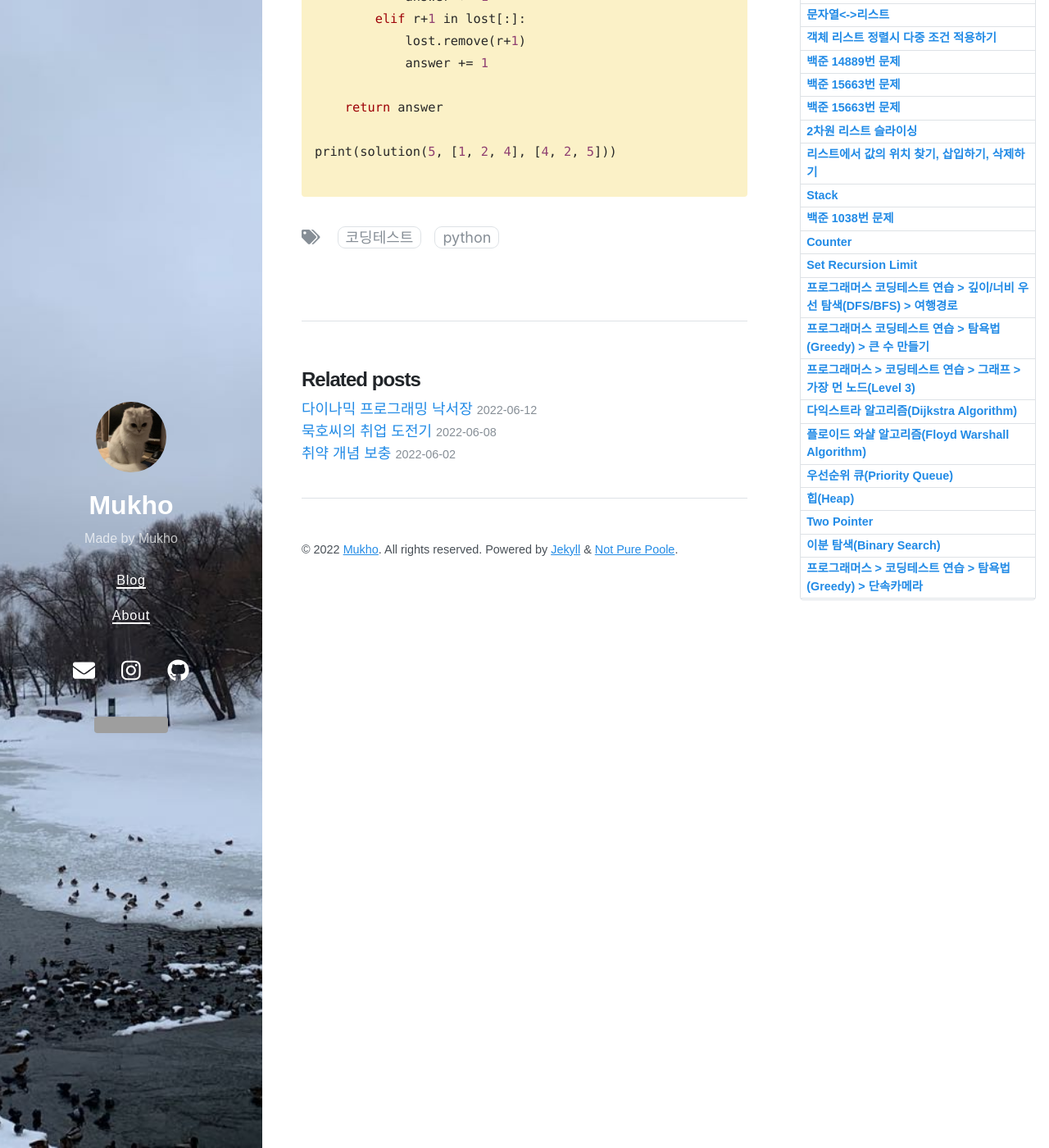
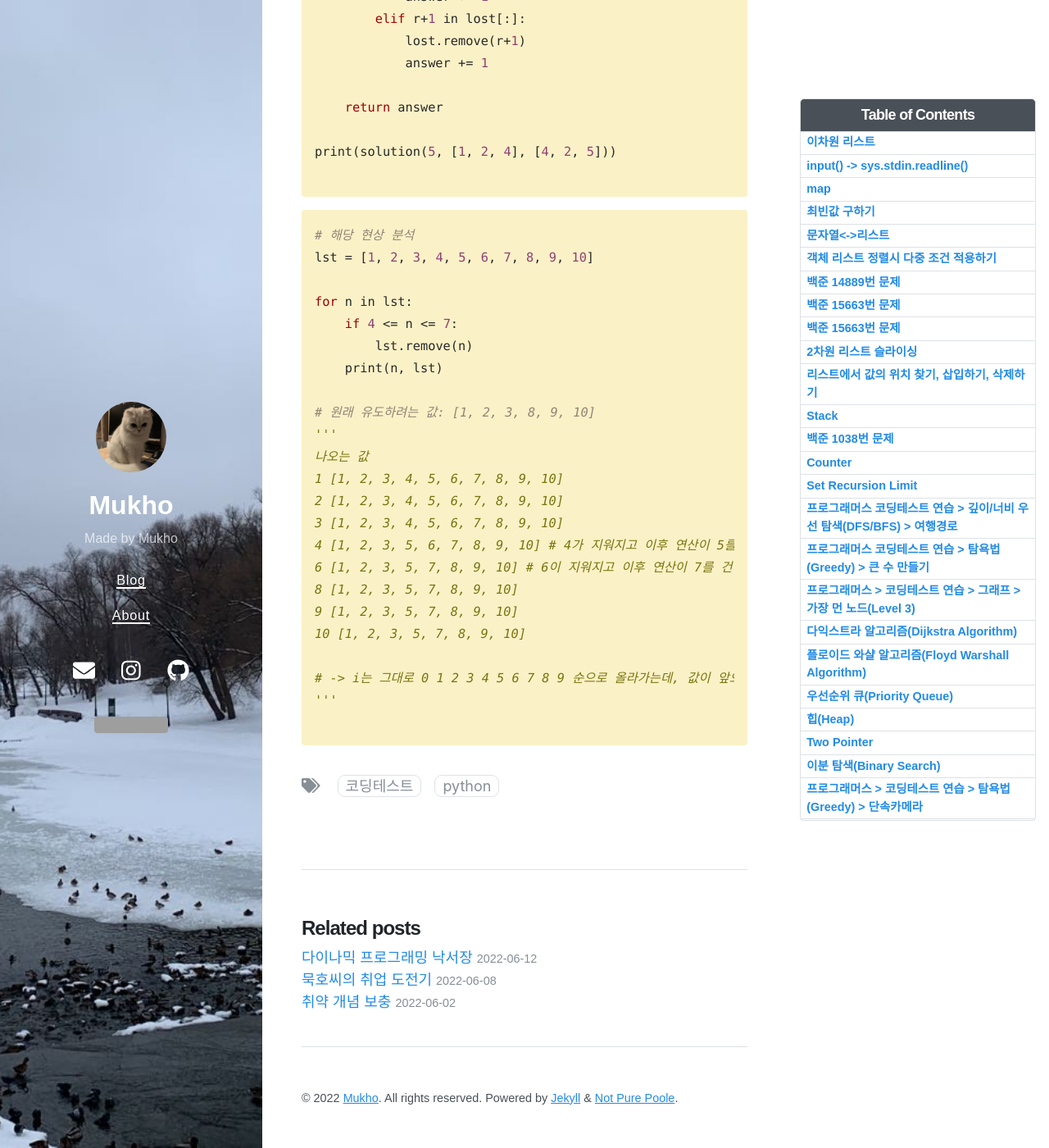
Before and after one commit to mukhoplus/mukhoplus.github.io, a Jekyll site: the page built from _posts/2022-03-08-코딩테스트 낙서장.md, in a window 1280 px wide and 1400 px high, scrolled down 27434 px. Shown: the whole window at 82% size. Built offline with Jekyll 4.4.1, drawn with Linux system fonts in a browser that asks for light colours; nearby versions of some CDN libraries; comment, search, counter and statistics services are not loaded; some of the changed text lies outside the part shown; grey boxes are pictures that could not be loaded.

Commit message:
for in list test

````diff
--- a/_posts/2022-03-08-코딩테스트 낙서장.md
+++ b/_posts/2022-03-08-코딩테스트 낙서장.md
@@ -958,3 +958,29 @@
 print(solution(5, [1, 2, 4], [4, 2, 5]))
 
 ```
+
+```python
+# 해당 현상 분석
+lst = [1, 2, 3, 4, 5, 6, 7, 8, 9, 10]
+
+for n in lst:
+    if 4 <= n <= 7:
+        lst.remove(n)
+    print(n, lst)
+
+# 원래 유도하려는 값: [1, 2, 3, 8, 9, 10]
+'''
+나오는 값
+1 [1, 2, 3, 4, 5, 6, 7, 8, 9, 10]
+2 [1, 2, 3, 4, 5, 6, 7, 8, 9, 10]
+3 [1, 2, 3, 4, 5, 6, 7, 8, 9, 10]
+4 [1, 2, 3, 5, 6, 7, 8, 9, 10] # 4가 지워지고 이후 연산이 5를 건너뛰고 6으로 감
+6 [1, 2, 3, 5, 7, 8, 9, 10] # 6이 지워지고 이후 연산이 7를 건너뛰고 8으로 감
+8 [1, 2, 3, 5, 7, 8, 9, 10]
+9 [1, 2, 3, 5, 7, 8, 9, 10]
+10 [1, 2, 3, 5, 7, 8, 9, 10]
+
+# -> i는 그대로 0 1 2 3 4 5 6 7 8 9 순으로 올라가는데, 값이 앞으로 당겨지면서 일어나는 현상같음.
+'''
+
+```
````
Also changed, not shown: other parts of _posts/2022-03-08-코딩테스트 낙서장.md (+1 -1 lines).
